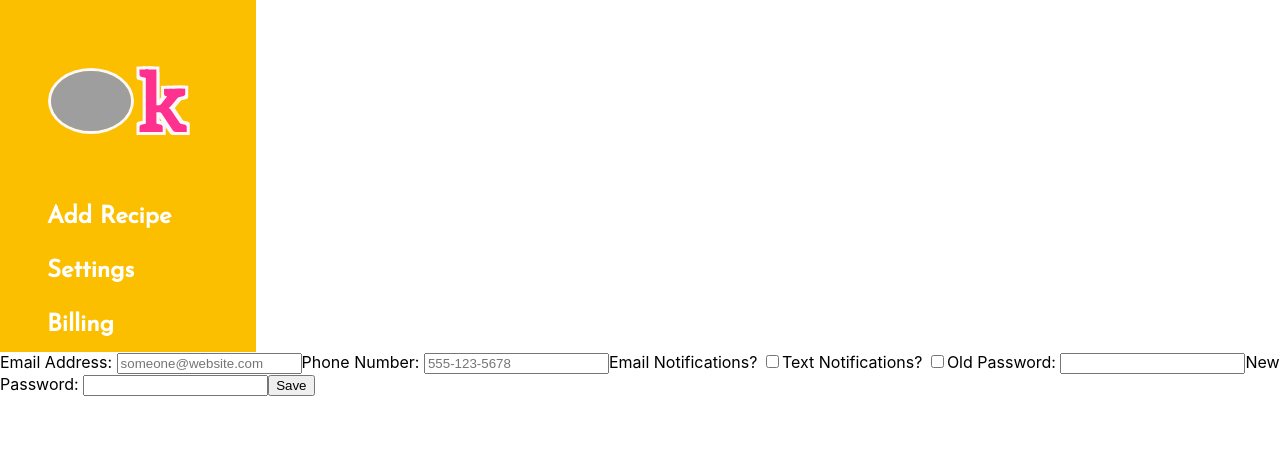
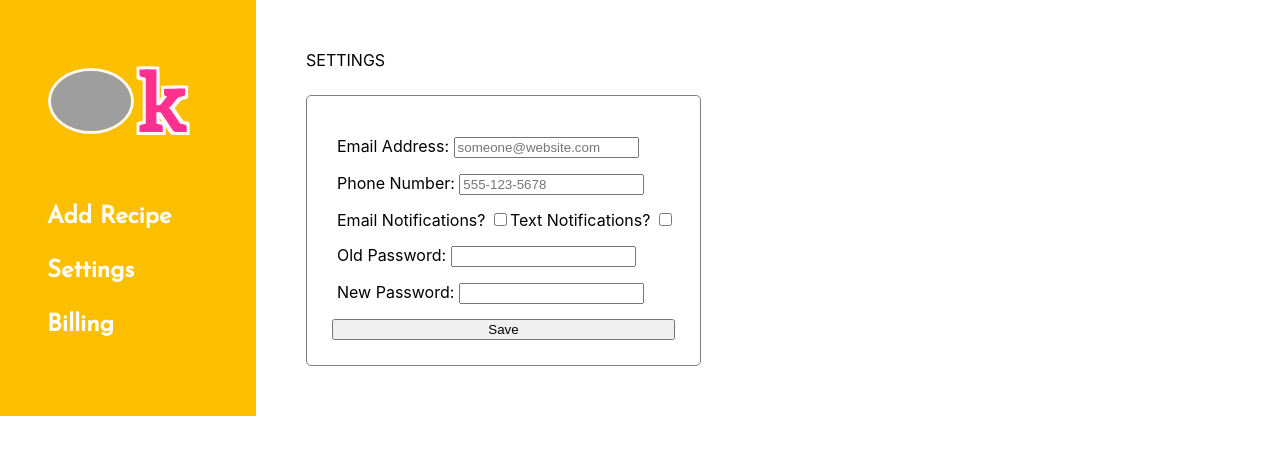
Before and after one commit to BloomTech-Labs/labspt2-cookbook, a React (Create React App) app in the folder frontend/: page /settings in a window 1280 px wide. Shown: the top 454 px of the page. Built offline with nearby package versions, Linux system fonts and the light colour scheme; grey boxes are pictures that could not be loaded; a web font is replaced by a local one.

Commit message:
Created basic CSS for settings page to look similar to the wireframe

```diff
--- a/frontend/src/components/Settings.js
+++ b/frontend/src/components/Settings.js
@@ -5,30 +5,43 @@ import  '../css/Settings.css';
 class Settings extends Component {
     render() {
         return (
-            <div>
+            <div className="settings-page">
                 <NavBar />
-                <div>
-                    <form>
+                <div className="settings-main">
+                <div>SETTINGS</div>
+                    <div className="settings-form-container">
+                        <form className="settings-form">
+                            <div className="settings-form-item">
                                 <label htmlFor="email">Email Address: </label>
                                 <input type="text" name="email" placeholder="someone@website.com"></input>
+                            </div>
 
+                            <div className="settings-form-item">
                                 <label htmlFor="phone">Phone Number: </label>
                                 <input type="tel" name="phone" placeholder="555-123-5678"></input>
+                            </div>
 
+                            <div className="settings-form-item">
                                 <label htmlFor="notificationsEmail">Email Notifications? </label>
                                 <input type="checkbox" name="notificationsEmail"></input>
 
                                 <label htmlFor="notificationsText">Text Notifications? </label>
                                 <input type="checkbox" name="notificationsText"></input>
+                            </div>
 
+                            <div className="settings-form-item">
                                 <label htmlFor="passOld">Old Password: </label>
                                 <input type="password" name="passOld"></input>
+                            </div>
 
+                            <div className="settings-form-item">
                                 <label htmlFor="passNew">New Password: </label>
                                 <input type="password" name="passNew"></input>
+                            </div>
 
                             <input type="submit" name="save" value="Save"></input>
                         </form>
+                    </div>
                 </div>
             </div>
         );
--- a/frontend/src/css/Settings.css
+++ b/frontend/src/css/Settings.css
@@ -0,0 +1,32 @@
+/*Page Structure*/
+.settings-page{
+    display: flex;
+}
+
+.settings-main{
+    display: flex;
+    flex-direction: column;
+    padding: 50px;
+}
+
+/*Page Content*/
+.settings-form-container{
+    border: 1px solid gray;
+    margin-top: 25px;
+    padding: 25px;
+    border-radius: 5px;
+}
+
+.settings-form{
+    display: flex;
+    flex-direction: column;
+}
+
+.settings-form-item{
+    margin-bottom: 15px;
+    padding-left: 5px;
+}
+
+.settings-form-item:first-child{
+    margin-top: 15px;
+}
```
Lines whose indentation alone changed are shown as unchanged.
